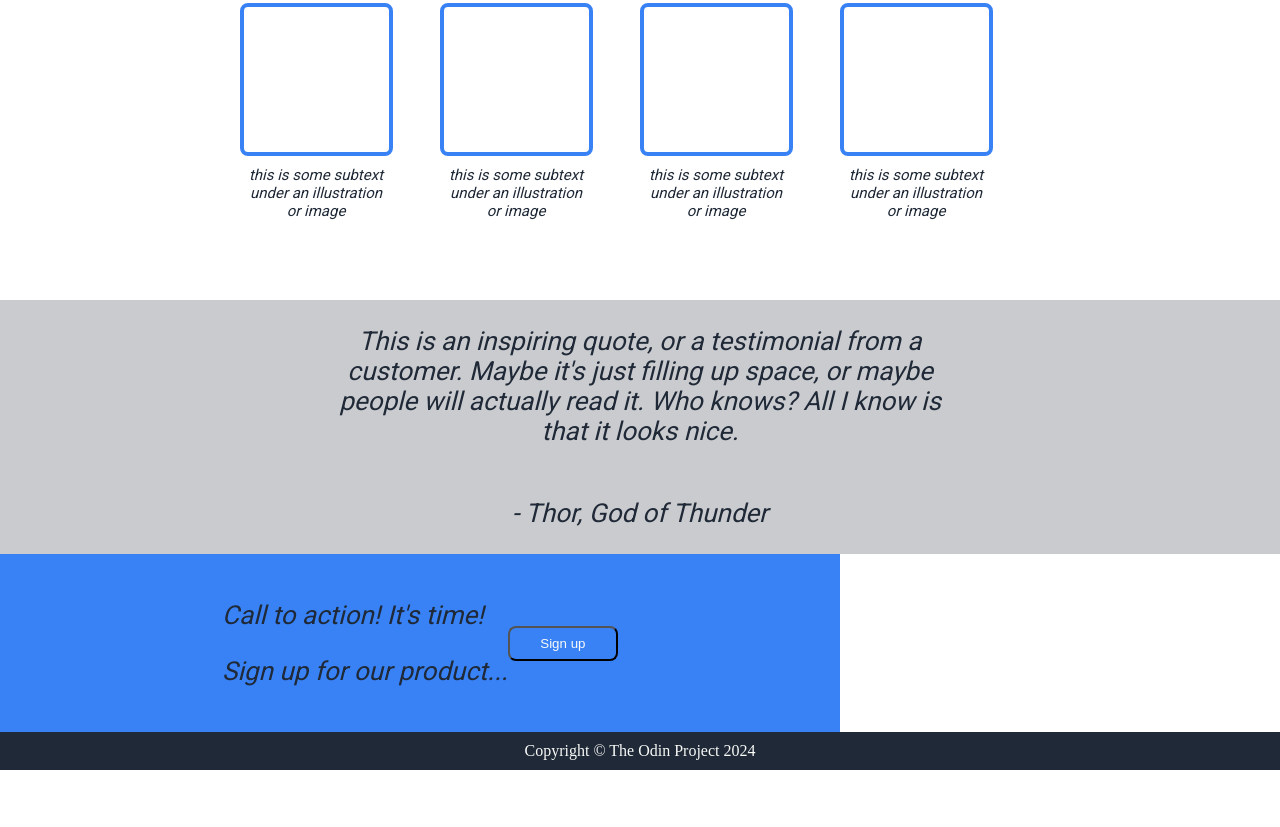
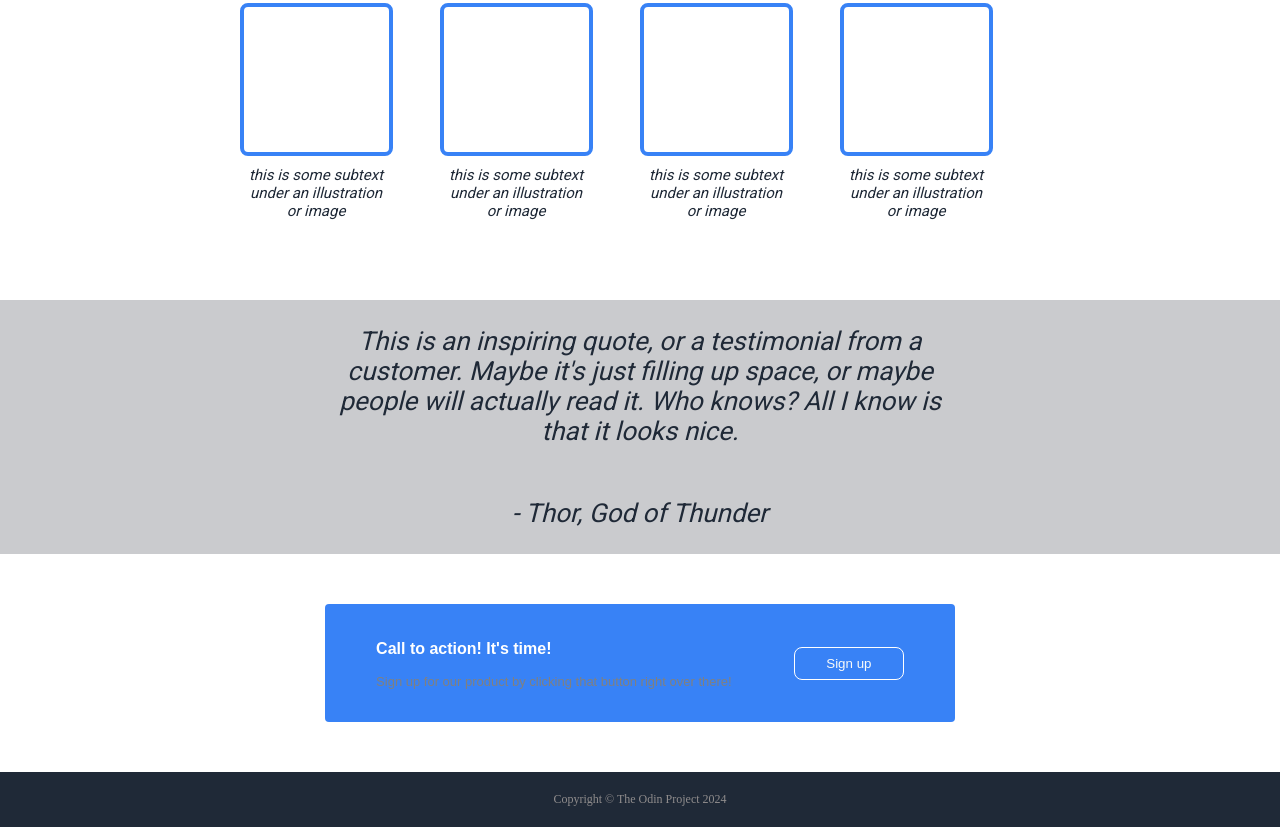
Before and after one commit to Madaoo3/TOP-LANDINGPAGE, a plain HTML site: page index.html in a window 1280 px wide. Shown: the part 476-1303 px from the top of the page. Before the commit the page ends 1246 px from the top, so only its background shows below. Drawn offline with Linux system fonts and the light colour scheme.

Commit message:
Landing page terminada

```diff
--- a/index.html
+++ b/index.html
@@ -63,8 +63,8 @@
         <section class="abajo">
             <div class="azul">
                 <div class="cuantas-cajas-va-a-tener-esto">
-                    <p>Call to action! It's time!</p>
-                    <p>Sign up for our product...</p>
+                    <p class="blanco">Call to action! It's time!</p>
+                    <p class="gris">Sign up for our product by clicking that button right over there!</p>
                 </div>
                 <button>Sign up</button>
             </div>
--- a/style.css
+++ b/style.css
@@ -57,9 +57,10 @@ html, body {
 
 .footer {
     background-color: #1F2937;
-    padding: 10px;
+    padding: 20px;
     text-align: center;
-    color: #F9FAF8;
+    color: rgb(144, 141, 141);
+    font-size: 12px;
 }
 a {
     text-decoration: none;
@@ -106,15 +107,33 @@ p {
     font-style: italic;
     color: #1F2937;
 }
-
+.abajo{
+    display: flex;
+    justify-content: center;
+    align-items: center;
+    padding: 50px;
+}
 .azul{
     background-color: #3882F6;
     display: flex;
-    justify-content: center;
+    justify-content: space-around;
     align-items: center;
-    flex: 1;
-    max-width: 800px;
+    width: 50%;
     padding: 20px;
+    border-radius: 4px;
+}
+.blanco{
+    color: white;
+    font-size: 16px;
+    font-weight: 600;
+    font-style: normal;
+    font-family: Arial, Helvetica, sans-serif;
+}
+.gris{
+    color: gray;
+    font-size: 13px;
+    font-style: normal;
+    font-family: Arial, Helvetica, sans-serif;
 }
 
 .placeholder {
@@ -149,6 +168,7 @@ button{
     width: 110px;
     color: #F9FAF8;
     border-radius: 8px;
+    border: 1.5px solid white;
 
 }
 .secondary-text{
```
